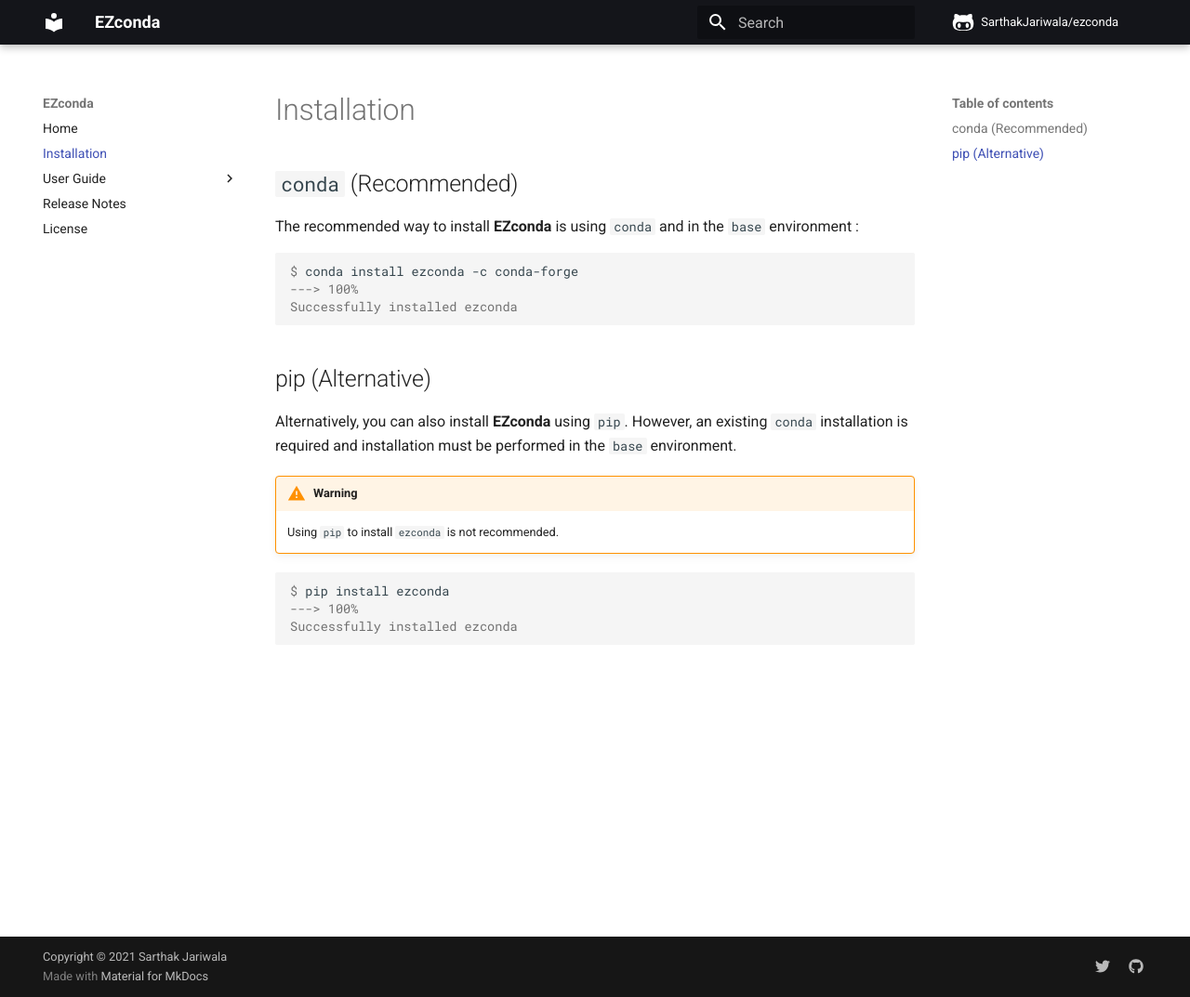
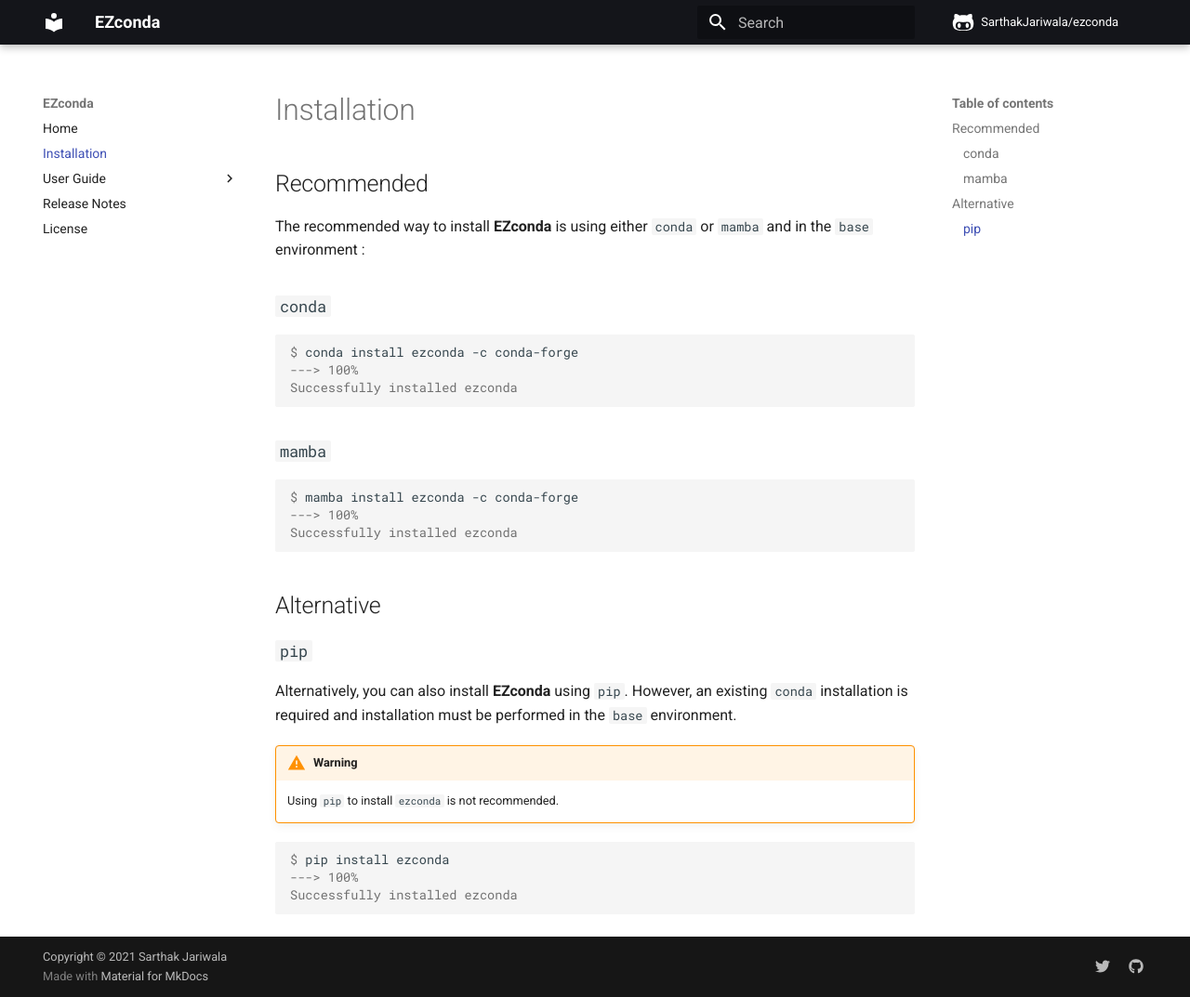
Before and after one commit to SarthakJariwala/ezconda, an MkDocs documentation site: the page built from docs/installation.md, in a window 1280 px wide and 1073 px high. Shown: the whole window at 93% size. Built offline with MkDocs 1.6.1 and Material for MkDocs 9.7.7, drawn with Linux system fonts in a browser that asks for light colours; comment, search, counter and statistics services are not loaded.

Commit message:
modify installation instructions - minor restructure

````diff
--- a/docs/installation.md
+++ b/docs/installation.md
@@ -1,8 +1,10 @@
 # Installation
 
-## `conda` (Recommended)
+## Recommended
 
-The recommended way to install **EZconda** is using `conda` and in the `base` environment :
+The recommended way to install **EZconda** is using either `conda` or `mamba` and in the `base` environment :
+
+### `conda`
 
 <div class="termy">
 
@@ -14,7 +16,21 @@
 
 </div>
 
-## pip (Alternative)
+### `mamba`
+
+<div class="termy">
+
+```console
+$ mamba install ezconda -c conda-forge
+---> 100%
+Successfully installed ezconda
+```
+
+</div>
+
+## Alternative
+
+### `pip`
 
 Alternatively, you can also install **EZconda** using `pip`. However, an existing `conda` installation is required and installation must be performed in the `base` environment.
 
````
